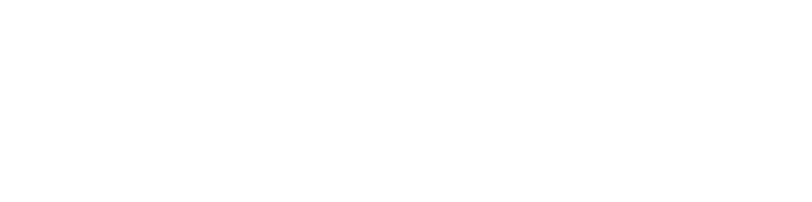
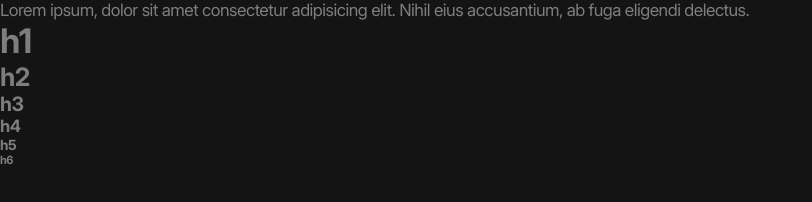
Before and after one commit to Skippy347/AV.BEM.FutureTechnology, a website: page public/index.html in a window 1280 px wide. Shown: the whole page, without its empty margins (0-812 px from the left). Drawn offline with Linux system fonts and the light colour scheme; files whose address does not match are found by name.

Commit message:
Add: Setup basic _globals.scss file

```diff
--- a/public/index.html
+++ b/public/index.html
@@ -12,5 +12,16 @@
 
     <script src="../scripts/main.js" type="module" defer></script>
   </head>
-  <body></body>
+  <body>
+    <p>
+      Lorem ipsum, dolor sit amet consectetur adipisicing elit. Nihil eius accusantium, ab fuga eligendi
+      delectus.
+    </p>
+    <h1>h1</h1>
+    <h2>h2</h2>
+    <h3>h3</h3>
+    <h4>h4</h4>
+    <h5>h5</h5>
+    <h6>h6</h6>
+  </body>
 </html>
--- a/styles/_globals.scss
+++ b/styles/_globals.scss
@@ -0,0 +1,22 @@
+@use "helpers" as *;
+
+body {
+  @include fluid-font-size(18, 14);
+
+  font-family: var(--font-family-base);
+
+  letter-spacing: -0.03em;
+
+  color: var(--color-gray-50);
+  background-color: var(--color-dark);
+}
+
+a,
+button,
+label,
+input,
+textarea,
+select,
+svg * {
+  transition-duration: var(--transition-duration);
+}
--- a/styles/_utils.scss
+++ b/styles/_utils.scss
@@ -1,3 +1,5 @@
+@use "helpers" as *;
+
 .container {
   max-width: calc(var(--container-width) + (var(--container-padding-x) * 2));
   margin-inline: auto;
```
Also changed, not shown: styles/css/main.css, 1 other file.
